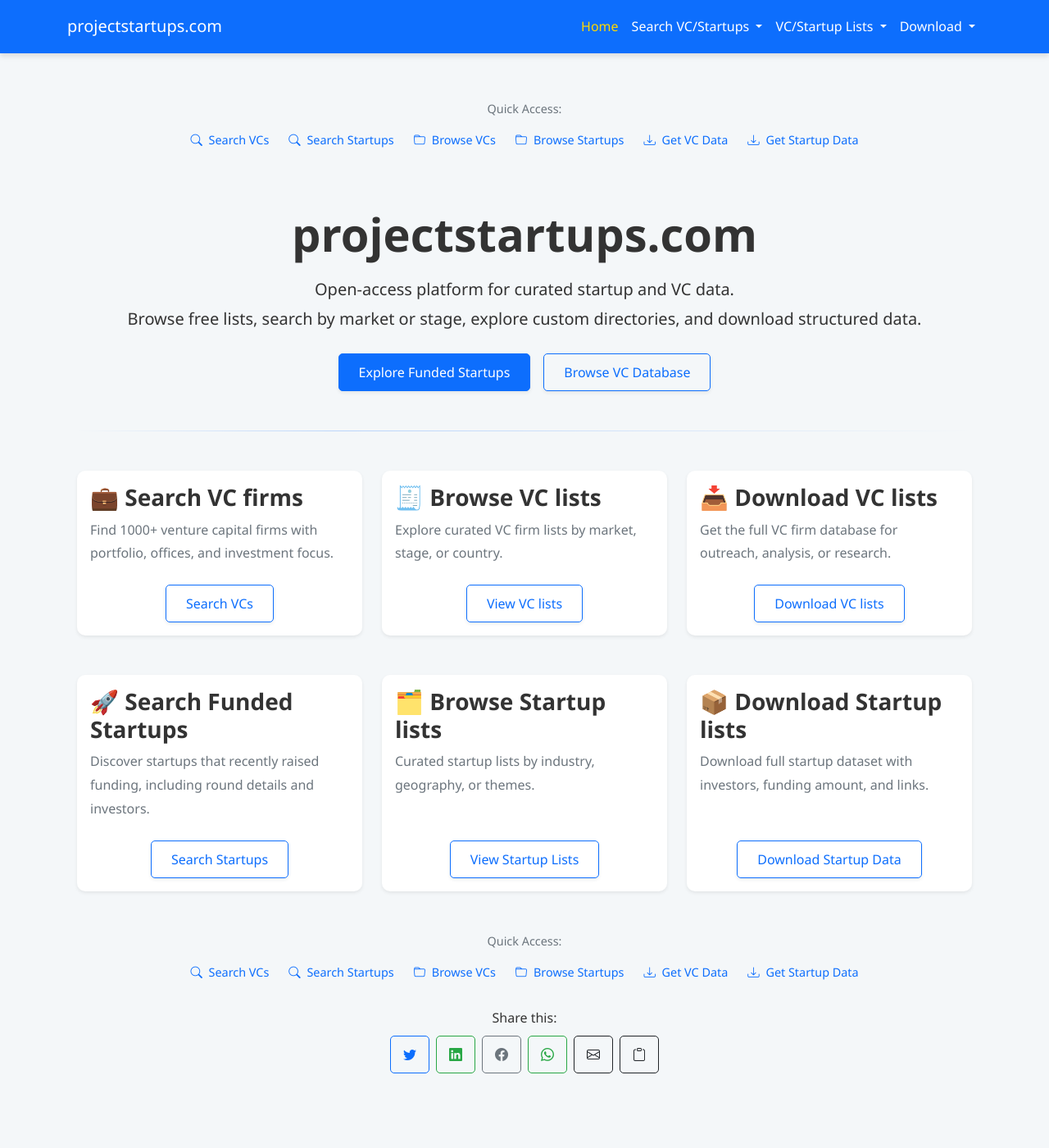
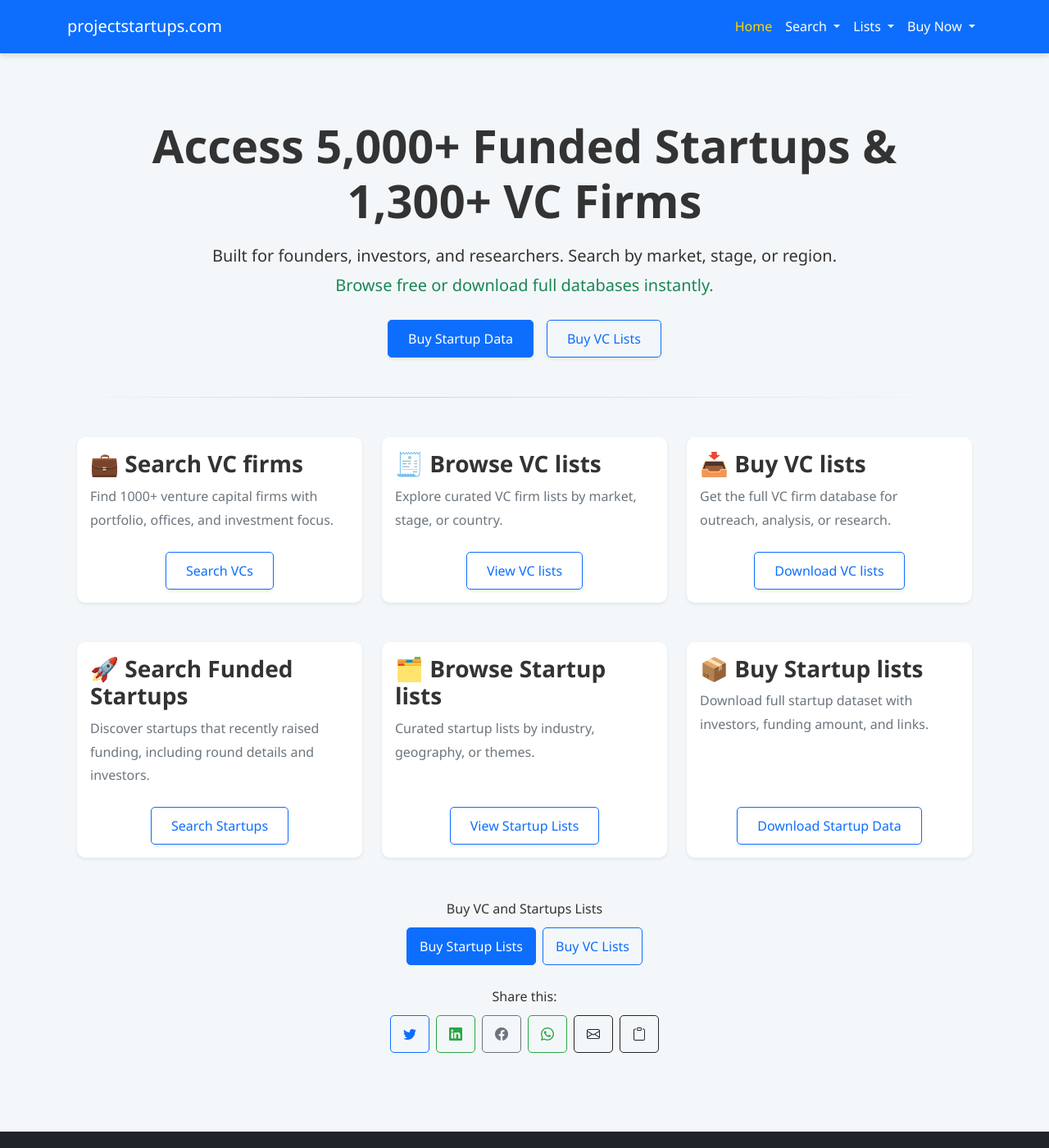
Before and after one commit to pkprojectstartups/projectstartups, a Jekyll site: the page built from index.html, in a window 1280 px wide and 1400 px high. Shown: the whole window at 82% size. Built offline with Jekyll 4.4.1, drawn with Linux system fonts in a browser that asks for light colours; some of the changed text lies outside the part shown.

Commit message:
Update default layout and homepage

```diff
--- a/_layouts/default.html
+++ b/_layouts/default.html
@@ -87,18 +87,18 @@
         <!-- Databases Dropdown -->
         <li class="nav-item dropdown">
           <a class="nav-link dropdown-toggle" href="#" id="databasesDropdown" role="button" data-bs-toggle="dropdown" aria-expanded="false">
-            Search VC/Startups
+            Search
           </a>
           <ul class="dropdown-menu dropdown-menu-end" aria-labelledby="databasesDropdown">
-            <li><a class="dropdown-item" href="https://vc.projectstartups.com/">Search VC Firms</a></li>
-            <li><a class="dropdown-item" href="https://startup.projectstartups.com/">Search Funded Startups</a></li>
+            <li><a class="dropdown-item" href="https://vc.projectstartups.com/">VC Firms</a></li>
+            <li><a class="dropdown-item" href="https://startup.projectstartups.com/">Funded Startups</a></li>
           </ul>
         </li>
 
         <!-- Lists Dropdown -->
         <li class="nav-item dropdown">
           <a class="nav-link dropdown-toggle" href="#" id="listsDropdown" role="button" data-bs-toggle="dropdown" aria-expanded="false">
-            VC/Startup Lists
+            Lists
           </a>
           <ul class="dropdown-menu dropdown-menu-end" aria-labelledby="listsDropdown">
             <li><a class="dropdown-item" href="https://vc.projectstartups.com/vc_list/">VC Lists</a></li>
@@ -109,11 +109,11 @@
         <!-- Buy Dropdown -->
         <li class="nav-item dropdown">
           <a class="nav-link dropdown-toggle" href="#" id="buyDropdown" role="button" data-bs-toggle="dropdown" aria-expanded="false">
-            Download
+            Buy Now
           </a>
           <ul class="dropdown-menu dropdown-menu-end" aria-labelledby="buyDropdown">
-            <li><a class="dropdown-item" href="https://vc.projectstartups.com/buy/">Download VC Lists</a></li>
-            <li><a class="dropdown-item" href="https://startup.projectstartups.com/buy/">Download Startup Lists</a></li>
+            <li><a class="dropdown-item" href="https://vc.projectstartups.com/buy/">Buy VC lists</a></li>
+            <li><a class="dropdown-item" href="https://startup.projectstartups.com/buy/">Buy Startup lists</a></li>
           </ul>
         </li>
 
@@ -127,34 +127,8 @@
   <!-- Main Content -->
   <main class="container py-5 mt-5">
 
-<div class="text-center mt-4 mb-3 small" style="font-size: 0.9rem;">
-  <span class="text-muted d-block mb-2">Quick Access:</span>
-  <div class="d-flex flex-wrap justify-content-center gap-2">
-    <!-- Search -->
-    <a href="https://vc.projectstartups.com" class="text-decoration-none text-primary px-2 py-1 rounded hover-effect">
-      <i class="bi bi-search me-1"></i> Search VCs
-    </a>
-    <a href="https://startup.projectstartups.com" class="text-decoration-none text-primary px-2 py-1 rounded hover-effect">
-      <i class="bi bi-search me-1"></i> Search Startups
-    </a>
 
-    <!-- Browse Lists -->
-    <a href="https://vc.projectstartups.com/vc_list/" class="text-decoration-none text-primary px-2 py-1 rounded hover-effect">
-      <i class="bi bi-folder me-1"></i> Browse VCs
-    </a>
-    <a href="https://startup.projectstartups.com/startup_list/" class="text-decoration-none text-primary px-2 py-1 rounded hover-effect">
-      <i class="bi bi-folder me-1"></i> Browse Startups
-    </a>
-
-    <!-- Download/Purchase -->
-    <a href="https://vc.projectstartups.com/buy/" class="text-decoration-none text-primary px-2 py-1 rounded hover-effect">
-      <i class="bi bi-download me-1"></i> Get VC Data
-    </a>
-    <a href="https://startup.projectstartups.com/buy/" class="text-decoration-none text-primary px-2 py-1 rounded hover-effect">
-      <i class="bi bi-download me-1"></i> Get Startup Data
-    </a>
-  </div>
-</div>
+    {{ content }}
 
 
 
@@ -162,47 +136,20 @@
 
 
 
-
-
-
-
-
-
-
-
-
-
-    {{ content }}
-
-<div class="text-center mt-4 mb-3 small" style="font-size: 0.9rem;">
-  <span class="text-muted d-block mb-2">Quick Access:</span>
-  <div class="d-flex flex-wrap justify-content-center gap-2">
-    <!-- Search -->
-    <a href="https://vc.projectstartups.com" class="text-decoration-none text-primary px-2 py-1 rounded hover-effect">
-      <i class="bi bi-search me-1"></i> Search VCs
-    </a>
-    <a href="https://startup.projectstartups.com" class="text-decoration-none text-primary px-2 py-1 rounded hover-effect">
-      <i class="bi bi-search me-1"></i> Search Startups
-    </a>
-
-    <!-- Browse Lists -->
-    <a href="https://vc.projectstartups.com/vc_list/" class="text-decoration-none text-primary px-2 py-1 rounded hover-effect">
-      <i class="bi bi-folder me-1"></i> Browse VCs
-    </a>
-    <a href="https://startup.projectstartups.com/startup_list/" class="text-decoration-none text-primary px-2 py-1 rounded hover-effect">
-      <i class="bi bi-folder me-1"></i> Browse Startups
-    </a>
-
-    <!-- Download/Purchase -->
-    <a href="https://vc.projectstartups.com/buy/" class="text-decoration-none text-primary px-2 py-1 rounded hover-effect">
-      <i class="bi bi-download me-1"></i> Get VC Data
-    </a>
-    <a href="https://startup.projectstartups.com/buy/" class="text-decoration-none text-primary px-2 py-1 rounded hover-effect">
-      <i class="bi bi-download me-1"></i> Get Startup Data
-    </a>
+<!-- Buy Section -->
+<div class="mt-4 text-center">
+  <p class="fw-semibold mb-2">Buy VC and Startups Lists</p>
+  <div class="d-flex justify-content-center gap-2 flex-wrap">
+    {% if site.url contains 'startup.projectstartups.com' and page.url == '/buy/' %}
+      <a href="https://vc.projectstartups.com/buy/" class="btn btn-sm btn-outline-primary">Buy VC Lists</a>
+    {% elsif site.url contains 'vc.projectstartups.com' and page.url == '/buy/' %}
+      <a href="https://startup.projectstartups.com/buy/" class="btn btn-sm btn-primary">Buy Startup Lists</a>
+    {% else %}
+      <a href="https://startup.projectstartups.com/buy/" class="btn btn-sm btn-primary">Buy Startup Lists</a>
+      <a href="https://vc.projectstartups.com/buy/" class="btn btn-sm btn-outline-primary">Buy VC Lists</a>
+    {% endif %}
   </div>
 </div>
-
 
 
 
@@ -250,6 +197,12 @@
 
   </main>
 
+
+
+
+
+
+
 <!-- Footer -->
 <footer class="bg-dark text-white mt-auto">
   <div class="container py-5">
@@ -257,16 +210,16 @@
 
       <!-- Databases -->
       <div class="col-12 col-md-4 mb-4">
-        <h6 class="text-uppercase fw-bold mb-3">Search VC/Startups</h6>
+        <h6 class="text-uppercase fw-bold mb-3">Search</h6>
         <ul class="list-unstyled">
-          <li><a class="text-white text-decoration-none" href="https://vc.projectstartups.com/">Search VC Firms</a></li>
-          <li><a class="text-white text-decoration-none" href="https://startup.projectstartups.com/">Search Funded Startups</a></li>
+          <li><a class="text-white text-decoration-none" href="https://vc.projectstartups.com/">VC Firms</a></li>
+          <li><a class="text-white text-decoration-none" href="https://startup.projectstartups.com/">Funded Startups</a></li>
         </ul>
       </div>
 
       <!-- Lists -->
       <div class="col-12 col-md-4 mb-4">
-        <h6 class="text-uppercase fw-bold mb-3">VC/Startup Lists</h6>
+        <h6 class="text-uppercase fw-bold mb-3">Lists</h6>
         <ul class="list-unstyled">
           <li><a class="text-white text-decoration-none" href="https://vc.projectstartups.com/vc_list/">VC Lists</a></li>
           <li><a class="text-white text-decoration-none" href="https://startup.projectstartups.com/startup_list/">Startup Lists</a></li>
@@ -275,10 +228,10 @@
 
       <!-- Buy -->
       <div class="col-12 col-md-4 mb-4">
-        <h6 class="text-uppercase fw-bold mb-3">Download</h6>
+        <h6 class="text-uppercase fw-bold mb-3">Buy Now</h6>
         <ul class="list-unstyled">
-          <li><a class="text-white text-decoration-none" href="https://vc.projectstartups.com/buy/">Download VC Lists</a></li>
-          <li><a class="text-white text-decoration-none" href="https://startup.projectstartups.com/buy/">Download Startup Lists</a></li>
+          <li><a class="text-white text-decoration-none" href="https://vc.projectstartups.com/buy/">Buy VC lists</a></li>
+          <li><a class="text-white text-decoration-none" href="https://startup.projectstartups.com/buy/">Buy Startup lists</a></li>
         </ul>
       </div>
 
--- a/index.html
+++ b/index.html
@@ -33,19 +33,21 @@
 <div class="container text-center py-5">
 
   <!-- Hero Section -->
-  <h1 class="display-4 fw-bold mb-3">projectstartups.com</h1>
-  <p class="lead mb-4">
-    Open-access platform for curated startup and VC data.<br>
-    Browse free lists, search by market or stage, explore custom directories, and download structured data.
-  </p>
-  <div class="d-grid gap-3 d-sm-flex justify-content-sm-center mb-5">
-    <a href="https://startup.projectstartups.com" class="btn btn-primary btn-lg px-4 shadow-sm">Explore Funded Startups</a>
-    <a href="https://vc.projectstartups.com" class="btn btn-outline-primary btn-lg px-4 shadow-sm">Browse VC Database</a>
-  </div>
+<h1 class="display-4 fw-bold mb-3">Access 5,000+ Funded Startups & 1,300+ VC Firms</h1>
+<p class="lead mb-4">
+  Built for <strong>founders</strong>, <strong>investors</strong>, and <strong>researchers</strong>. Search by market, stage, or region.<br>
+  <span class="text-success fw-semibold">Browse free or download full databases instantly.</span>
+</p>
+<div class="d-grid gap-3 d-sm-flex justify-content-sm-center mb-5">
+  <a href="https://startup.projectstartups.com/buy/" class="btn btn-primary btn-lg px-4 shadow-sm">Buy Startup Data</a>
+  <a href="https://vc.projectstartups.com/buy/" class="btn btn-outline-primary btn-lg px-4 shadow-sm">Buy VC Lists</a>
+</div>
+
 
   <hr class="my-5 custom-hr">
 
   <!-- Feature Cards Grid -->
+
 
 <div class="row text-start gx-4 gy-4">
 
@@ -93,7 +95,7 @@
       <a href="https://vc.projectstartups.com/buy/" class="text-decoration-none card-link stretched-link">
         <div class="card-body d-flex flex-column justify-content-between">
           <div>
-            <h5 class="card-title fw-semibold mb-2">📥 Download VC lists</h5>
+            <h5 class="card-title fw-semibold mb-2">📥 Buy VC lists</h5>
             <p class="card-text text-muted small">
               Get the full VC firm database for outreach, analysis, or research.
             </p>
@@ -150,7 +152,7 @@
       <a href="https://startup.projectstartups.com/buy/" class="text-decoration-none card-link stretched-link">
         <div class="card-body d-flex flex-column justify-content-between">
           <div>
-            <h5 class="card-title fw-semibold mb-2">📦 Download Startup lists</h5>
+            <h5 class="card-title fw-semibold mb-2">📦 Buy Startup lists</h5>
             <p class="card-text text-muted small">
               Download full startup dataset with investors, funding amount, and links.
             </p>
```
